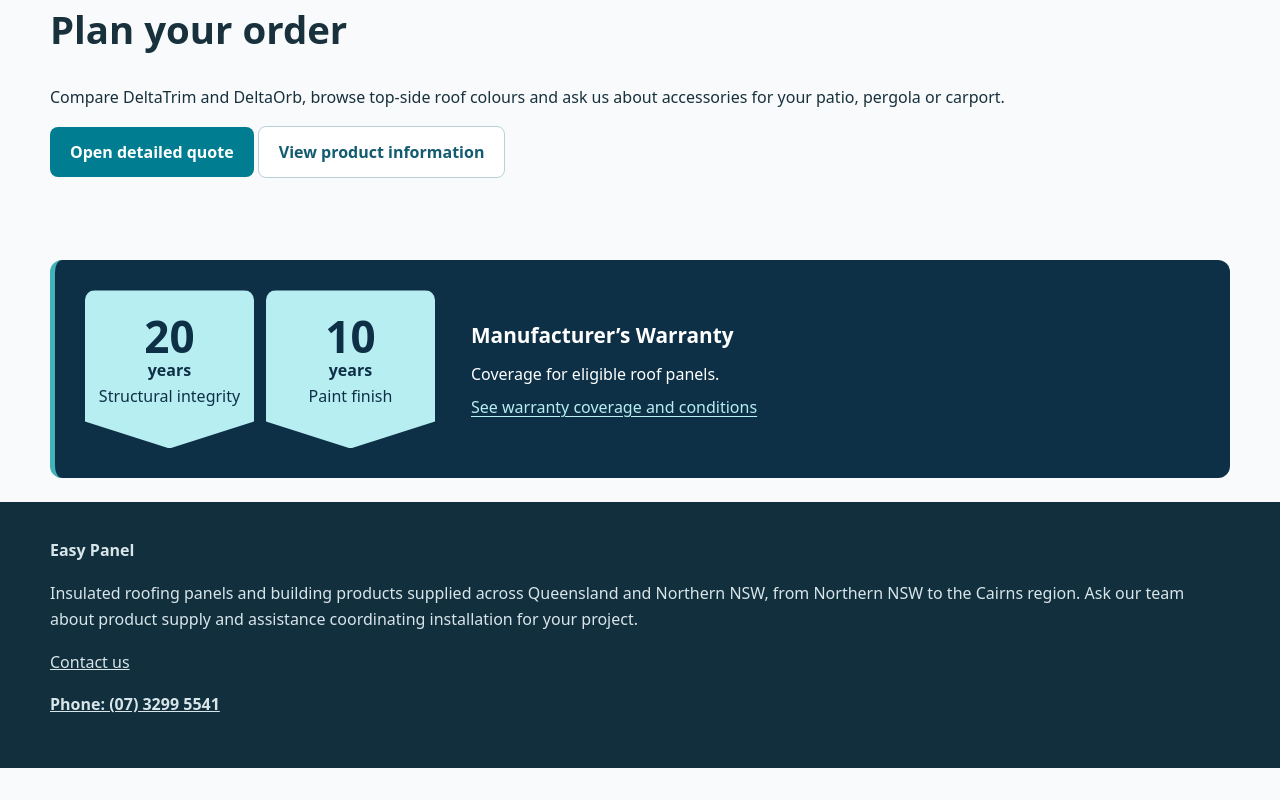
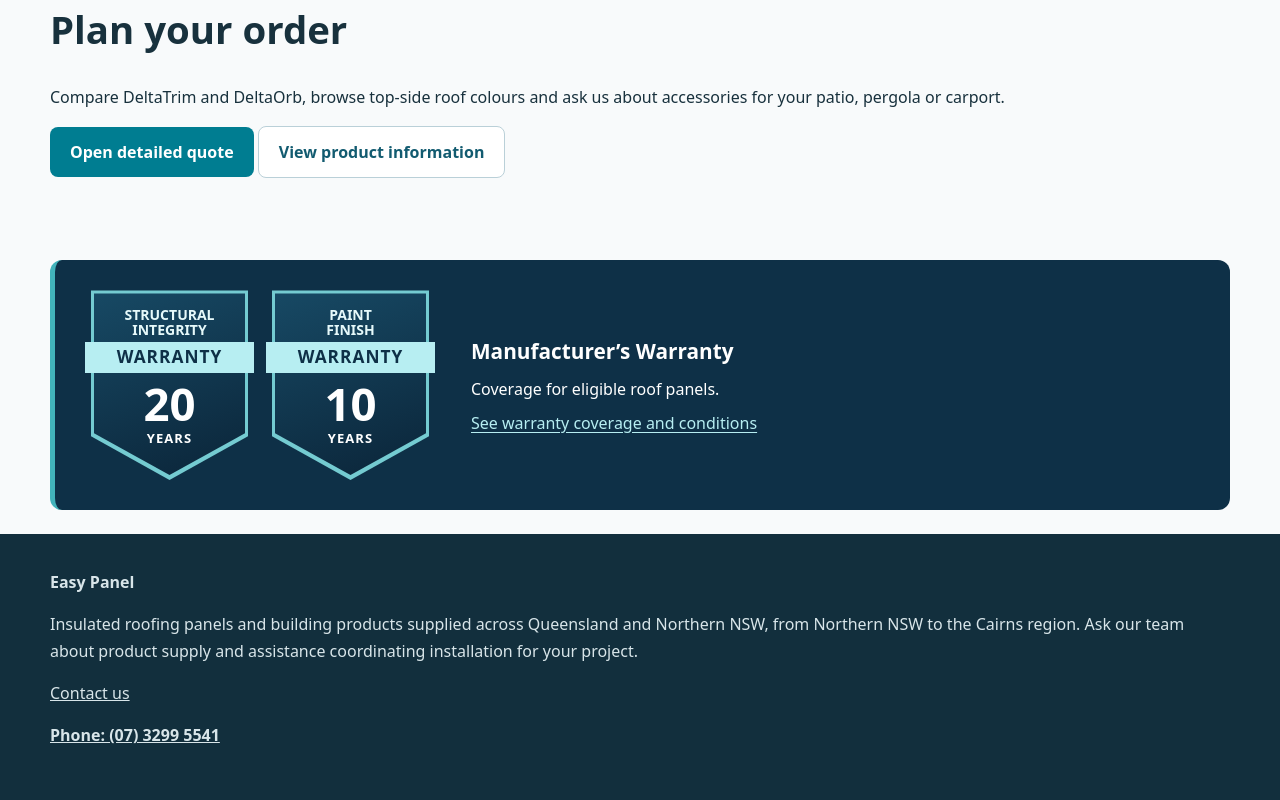
Before and after one commit to EasyPanelBrisbane/easy-panel-preview, a website: page easypanel-production-ready-3/quote/roofing/index.html in a window 1280 px wide. Shown: the part 729-1529 px from the top of the page. Before the commit the page ends 1497 px from the top, so only its background shows below. Drawn offline with Linux system fonts and the light colour scheme.

Commit message:
Use prominent warranty ribbons on roofing badges

```diff
--- a/easypanel-production-ready-3/approved-assets.css
+++ b/easypanel-production-ready-3/approved-assets.css
@@ -19,10 +19,29 @@
 /* Delta Panels roof warranty */
 .ep-roof-warranty{display:grid;grid-template-columns:minmax(0,350px) minmax(0,1fr);align-items:center;gap:clamp(18px,4vw,36px);margin:24px 0;padding:clamp(16px,4vw,30px);border-left:5px solid #42b3bb;border-radius:12px;background:#0e3047;color:#fff}
 .ep-roof-warranty-badges{display:grid;grid-template-columns:repeat(2,minmax(0,1fr));gap:12px}
-.ep-roof-warranty-badge{display:flex;flex-direction:column;align-items:center;justify-content:center;min-height:158px;padding:12px 8px 30px;background:#b7eef2;color:#0e3047;text-align:center;border-radius:10px 10px 0 0;clip-path:polygon(0 0,100% 0,100% 83%,50% 100%,0 83%)}
-.ep-roof-warranty-badge strong{font-size:clamp(2rem,5vw,2.75rem);line-height:1}
-.ep-roof-warranty-badge span{font-size:1rem;line-height:1.2}
-.ep-roof-warranty-badge .ep-roof-warranty-years{margin:3px 0 7px;font-weight:700}
+.ep-roof-warranty-badge{
+  --shield:polygon(0 0,100% 0,100% 77%,50% 100%,0 77%);
+  position:relative;
+  isolation:isolate;
+  display:grid;
+  grid-template-rows:2.5rem auto auto auto;
+  justify-items:center;
+  align-content:start;
+  min-width:0;
+  min-height:180px;
+  padding:12px 0 30px;
+  color:#fff;
+  text-align:center;
+}
+.ep-roof-warranty-badge::before,.ep-roof-warranty-badge::after{
+  content:"";position:absolute;z-index:-1;clip-path:var(--shield);
+}
+.ep-roof-warranty-badge::before{inset:0 6px;background:#74cbd1}
+.ep-roof-warranty-badge::after{inset:3px 9px 5px;background:linear-gradient(160deg,#174964,#0b2539)}
+.ep-roof-warranty-coverage{display:grid;place-content:center;max-width:12ch;padding:0 2px;color:#e6f9fa;font-size:.875rem;font-weight:750;line-height:1.12;text-transform:uppercase}
+.ep-roof-warranty-ribbon{align-self:center;width:100%;padding:5px 0;background:#b7eef2;color:#0e3047;font-size:clamp(.875rem,2vw,1.08rem);font-weight:850;line-height:1.2;letter-spacing:.06em}
+.ep-roof-warranty-badge strong{margin-top:9px;font-size:clamp(2.25rem,5vw,2.85rem);line-height:.95}
+.ep-roof-warranty-years{margin-top:3px;font-size:.813rem;font-weight:750;letter-spacing:.08em;text-transform:uppercase}
 .ep-roof-warranty h2{margin:0 0 8px;color:inherit;font-size:1.3rem}
 .ep-roof-warranty p{margin:7px 0;color:inherit}
 .ep-roof-warranty a{color:#b7eef2;text-underline-offset:3px}
--- a/easypanel-production-ready-3/quote/roofing/index.html
+++ b/easypanel-production-ready-3/quote/roofing/index.html
@@ -19,8 +19,18 @@
 </div></section><div class="wrap">
 <aside class="ep-roof-warranty" aria-label="Manufacturer’s warranty">
 <div class="ep-roof-warranty-badges">
-  <div class="ep-roof-warranty-badge"><strong>20</strong><span class="ep-roof-warranty-years">years</span><span>Structural integrity</span></div>
-  <div class="ep-roof-warranty-badge"><strong>10</strong><span class="ep-roof-warranty-years">years</span><span>Paint finish</span></div>
+  <div class="ep-roof-warranty-badge">
+    <span class="ep-roof-warranty-coverage">Structural integrity</span>
+    <span class="ep-roof-warranty-ribbon">WARRANTY</span>
+    <strong>20</strong>
+    <span class="ep-roof-warranty-years">years</span>
+  </div>
+  <div class="ep-roof-warranty-badge">
+    <span class="ep-roof-warranty-coverage">Paint finish</span>
+    <span class="ep-roof-warranty-ribbon">WARRANTY</span>
+    <strong>10</strong>
+    <span class="ep-roof-warranty-years">years</span>
+  </div>
 </div>
 <div>
   <h2>Manufacturer’s Warranty</h2>
```
Also changed, not shown: easypanel-production-ready-3/commercial-roofing-panels/index.html (+12 -2 lines), easypanel-production-ready-3/domestic-insulated-roofing-panels/index.html (+12 -2 lines), easypanel-production-ready-3/insulated-roofing-panels/index.html (+12 -2 lines).
